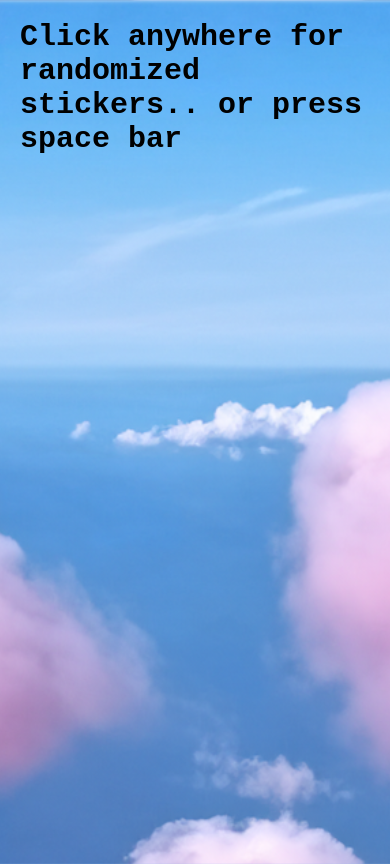
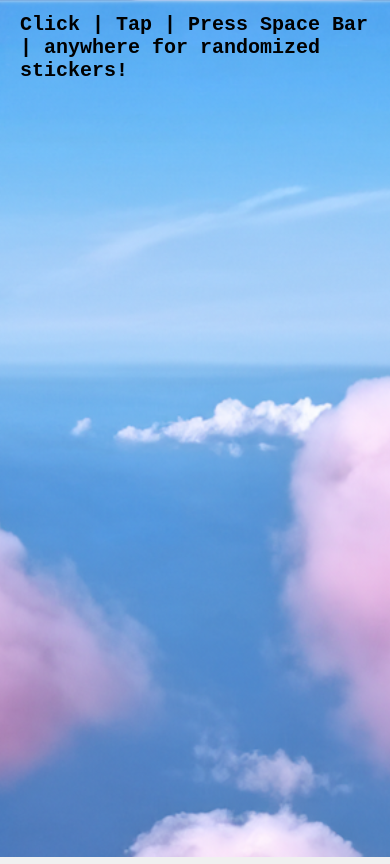
Before and after one commit to geraldinas/stamps, a plain HTML site: page index.html in a window 390 px wide. Drawn offline with Linux system fonts and the light colour scheme.

Commit message:
updated font size and added aria labels for accessibility

```diff
--- a/index.html
+++ b/index.html
@@ -3,11 +3,13 @@
 <head>
     <meta charset="UTF-8">
     <meta name="viewport" content="width=device-width, initial-scale=1.0">
-    <title>Stamp Vector Image</title>
+    <title aria-label="page title" >Stamp Vector Image</title>
     <link rel="stylesheet" href="style.css">
 </head>
 <body>
-    <h1 class="title">Click anywhere for randomized stickers.. or press space bar</h1>
+    <header role="banner">
+        <h1 class="title" aria-label="instructions">Click | Tap | Press Space Bar | anywhere for randomized stickers!</h1>
+    </header>
     <script src="app.js"></script>
 </body>
 </html>
--- a/style.css
+++ b/style.css
@@ -28,4 +28,7 @@ body {
         width: 100%;
         padding: 10px;
     }
+    .title{
+    font-size: 20px;
+    }
 }
```
